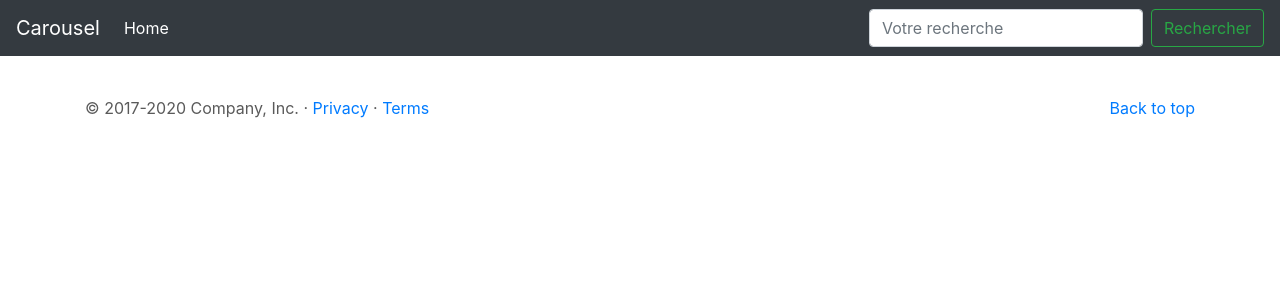
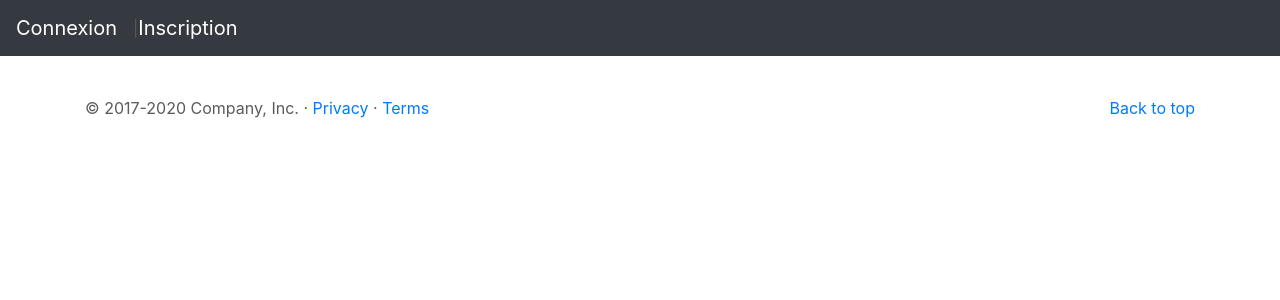
Before and after one commit to arcausin/e-commerce, a Symfony app: template templates/base.html.twig in a window 1280 px wide. Shown: the top 300 px of the page. Run offline with Twig, Linux system fonts and the light colour scheme; the template is opened without the code that fills it, so the values that code supplies are empty; some libraries are stand-ins or nearby versions.

Commit message:
mise a jour template de base

```diff
--- a/templates/base.html.twig
+++ b/templates/base.html.twig
@@ -33,21 +33,11 @@
 <body>
 <header>
     <nav class="navbar navbar-expand-md navbar-dark fixed-top bg-dark">
-        <a class="navbar-brand" href="#">Carousel</a>
-        <button class="navbar-toggler" type="button" data-toggle="collapse" data-target="#navbarCollapse" aria-controls="navbarCollapse" aria-expanded="false" aria-label="Toggle navigation">
-            <span class="navbar-toggler-icon"></span>
-        </button>
-        <div class="collapse navbar-collapse" id="navbarCollapse">
-            <ul class="navbar-nav mr-auto">
-                <li class="nav-item active">
-                    <a class="nav-link" href="#">Home <span class="sr-only">(current)</span></a>
-                </li>
-            </ul>
-            <form class="form-inline mt-2 mt-md-0">
-                <input class="form-control mr-sm-2" type="text" placeholder="Votre recherche" aria-label="Search">
-                <button class="btn btn-outline-success my-2 my-sm-0" type="submit">Rechercher</button>
-            </form>
-        </div>
+    {% if app.user %}
+        <a class="navbar-brand" href="{{ path('app_account') }}">{{ app.user.firstname }} {{ app.user.lastname }}</a><a class="navbar-brand" href="{{ path('app_logout') }}">Déconnexion</a>
+    {% else %}
+        <a class="navbar-brand" href="{{ path('app_login') }}">Connexion</a> | <a class="navbar-brand" href="{{ path('register') }}">Inscription</a>
+    {% endif %}
     </nav>
 </header>
 
```
